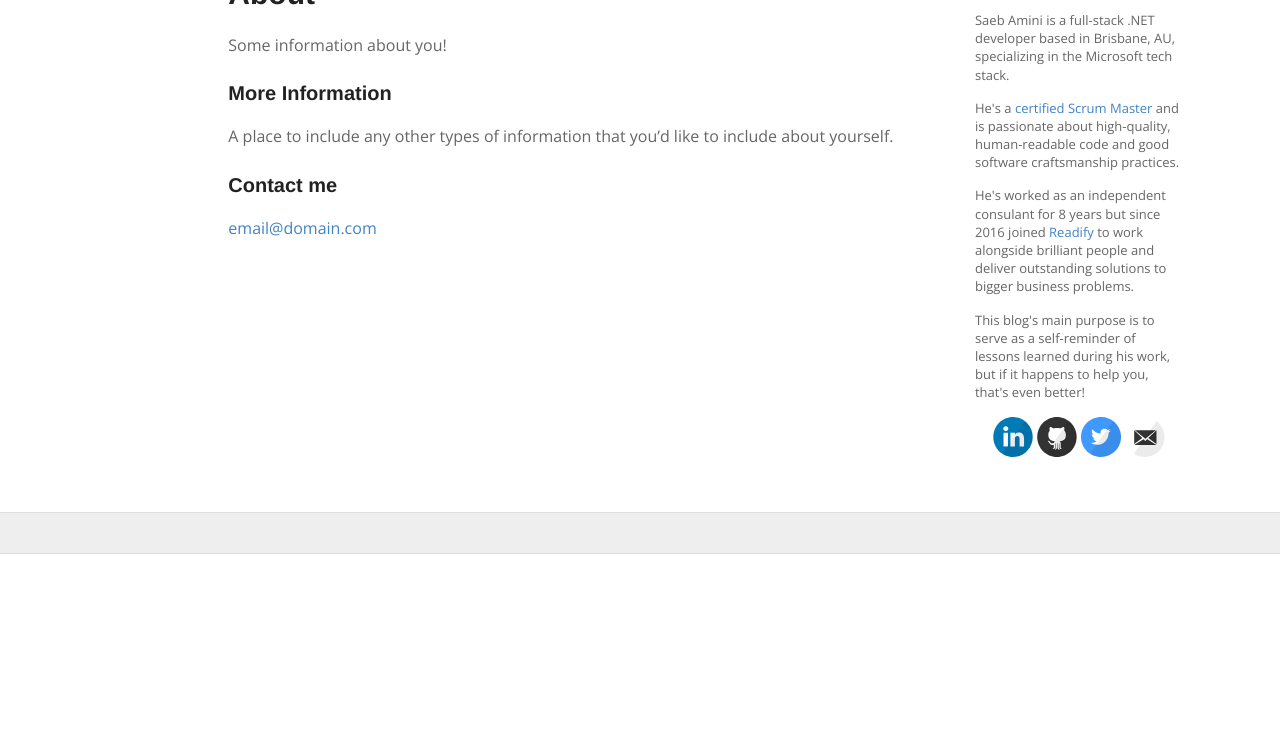
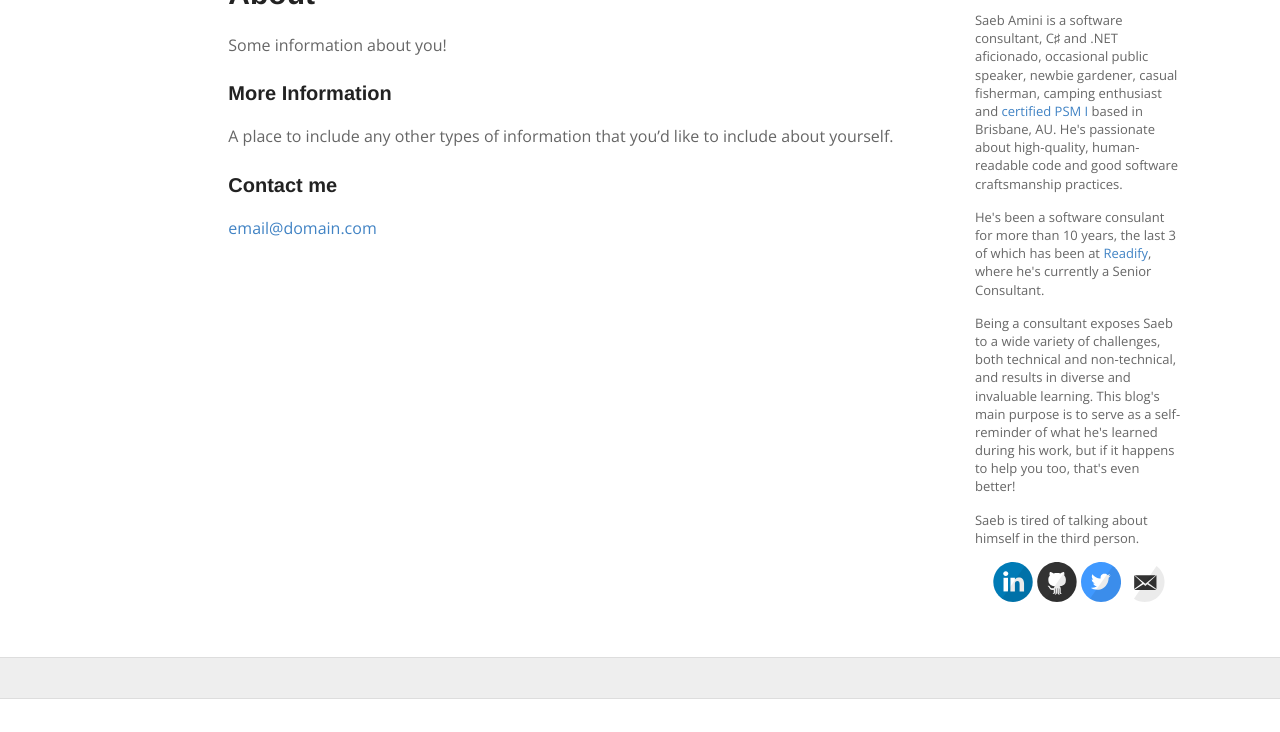
Before and after one commit to SaebAmini/saebamini.github.io, a Jekyll site: the page built from about.md, in a window 1280 px wide, cut to the strip 168-900 px from the top of the page. Built offline with Jekyll 4.4.1, drawn with Linux system fonts in a browser that asks for light colours; comment, search, counter and statistics services are not loaded.

Commit message:
Improve bio

```diff
--- a/_layouts/default.html
+++ b/_layouts/default.html
@@ -1,5 +1,6 @@
 <!DOCTYPE html>
 <html lang="en">
+
 <head>
 	<title>{% if page.title %}{{ page.title }} – {% endif %}{{ site.name }} – {{ site.description }}</title>
 	{% include meta.html %}
@@ -8,16 +9,20 @@
       <script src="https://html5shiv.googlecode.com/svn/trunk/html5.js"></script>
     <![endif]-->
 	<link rel="stylesheet" type="text/css" href="{{ site.baseurl }}/style.css" />
-    <link rel="alternate" type="application/rss+xml" title="{{ site.name }} - {{ site.description }}" href="{{ site.baseurl }}/feed.xml" />
+	<link rel="alternate" type="application/rss+xml" title="{{ site.name }} - {{ site.description }}"
+		href="{{ site.baseurl }}/feed.xml" />
 	<link href="https://fonts.googleapis.com/css?family=Roboto:400,700" rel="stylesheet" type="text/css">
-    <link rel="stylesheet" type="text/css" href="//fonts.googleapis.com/css?family=Open+Sans:400italic,700italic,400,700">
+	<link rel="stylesheet" type="text/css"
+		href="//fonts.googleapis.com/css?family=Open+Sans:400italic,700italic,400,700">
 </head>
+
 <body>
 	<div class="container-fluid">
 		<div class="row">
 			<div class="col-xs-10 col-xs-offset-1 col-sm-offset-1 col-sm-10 col-md-offset-2 col-md-7">
 				<header class="masthead clearfix">
-                    <a href="{{ site.baseurl }}/" class="site-avatar hidden-md hidden-lg"><img src="{{ site.avatar }}" /></a>
+					<a href="{{ site.baseurl }}/" class="site-avatar hidden-md hidden-lg"><img
+							src="{{ site.avatar }}" /></a>
 					<div class="site-info">
 						<h1 class="site-name"><a href="{{ site.baseurl }}/">{{ site.name }}</a></h1>
 						<p class="site-description">{{ site.description }}</p>
@@ -34,21 +39,32 @@
 			<div class="col-sm-2 hidden-xs hidden-sm sidebar">
 				<div class="stackoverflow-profile">
 					<a href="https://stackoverflow.com/users/68080/saeb-amini">
-                        <img src="https://stackoverflow.com/users/flair/68080.png" width="208" height="58" alt="profile for Saeb Amini at Stack Overflow, Q&amp;A for professional and enthusiast programmers" title="profile for Saeb Amini at Stack Overflow, Q&amp;A for professional and enthusiast programmers">
+						<img src="https://stackoverflow.com/users/flair/68080.png" width="208" height="58"
+							alt="profile for Saeb Amini at Stack Overflow, Q&amp;A for professional and enthusiast programmers"
+							title="profile for Saeb Amini at Stack Overflow, Q&amp;A for professional and enthusiast programmers">
 					</a>
 				</div>
 				<div class="mini-about">
 					<p>
-                        Saeb Amini is a full-stack .NET developer based in Brisbane, AU, specializing in the Microsoft tech stack.
+						Saeb Amini is a software consultant, C♯ and .NET aficionado, occasional public speaker, newbie
+						gardener, casual fisherman,
+						camping enthusiast and <a
+							href="https://www.scrum.org/Assessments/Certification-Lists?AssessmentName=PSM%20I&l=Amini">certified
+							PSM I</a> based in Brisbane, AU. He's passionate about high-quality, human-readable code
+						and good software craftsmanship practices.
 					</p>
 					<p>
-                        He's a <a href="https://www.scrum.org/Assessments/Certification-Lists?AssessmentName=PSM%20I&l=Amini">certified Scrum Master</a> and is passionate about high-quality, human-readable code and good software craftsmanship practices.
+						He's been a software consulant for more than 10 years, the last 3 of which has been at <a
+							href="https://readify.net/">Readify</a>, where he's currently a Senior Consultant.
 					</p>
 					<p>
-                        He's worked as an independent consulant for 8 years but since 2016 joined <a href="https://readify.net/">Readify</a> to work alongside brilliant people and deliver outstanding solutions to bigger business problems.
+						Being a consultant exposes Saeb to a wide variety of challenges, both technical and
+						non-technical, and results in diverse and invaluable learning. This blog's main purpose is to
+						serve as a self-reminder of what he's learned during his work, but if it happens to help you
+						too, that's even better!
 					</p>
 					<p>
-                        This blog's main purpose is to serve as a self-reminder of lessons learned during his work, but if it happens to help you, that's even better!
+						Saeb is tired of talking about himself in the third person.
 					</p>
 				</div>
 				<div class="text-center">
@@ -65,4 +81,5 @@
 	{% include analytics.html %}
 	<script id="dsq-count-scr" src="//saebamini.disqus.com/count.js" async></script>
 </body>
+
 </html>
```
Lines whose indentation alone changed are shown as unchanged.
